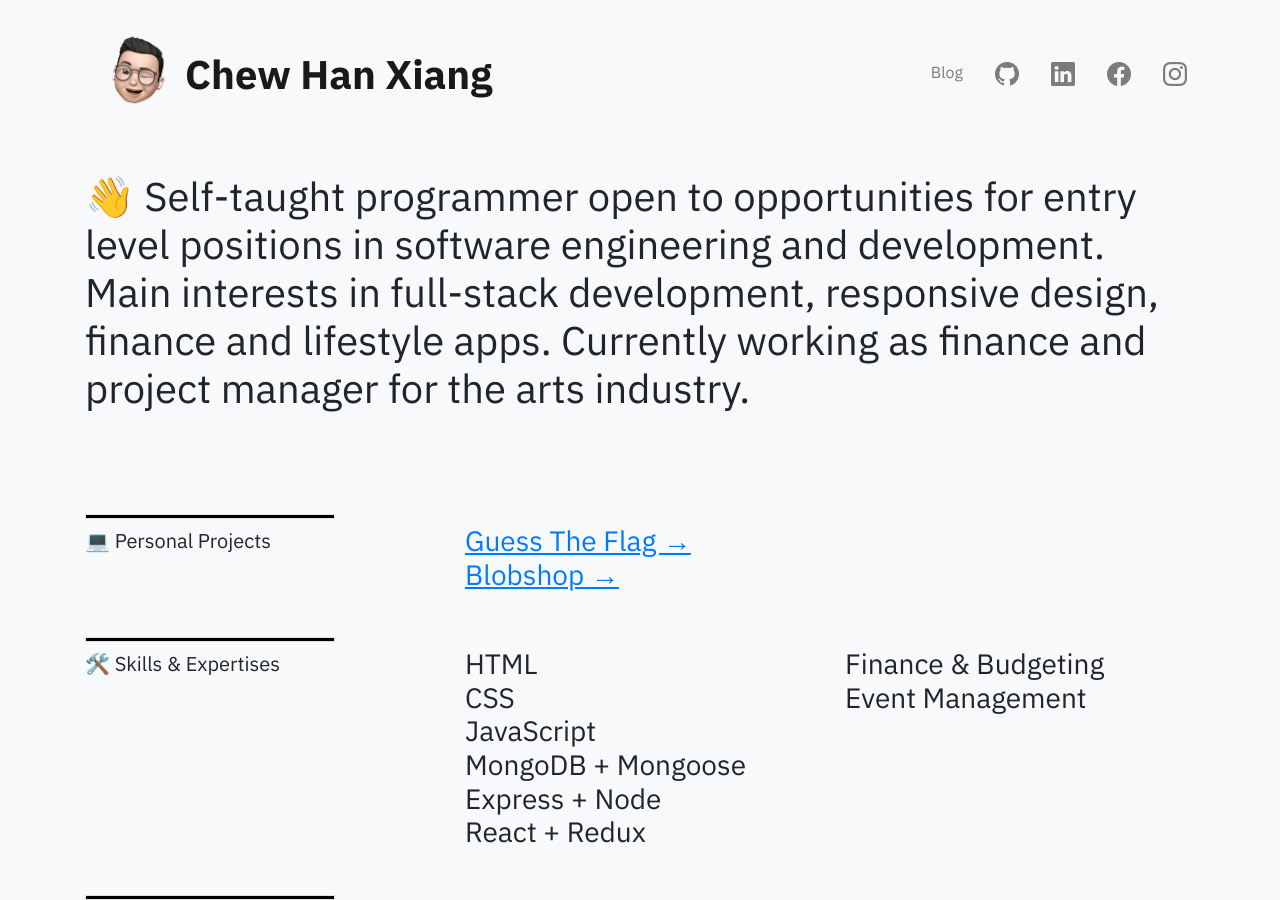
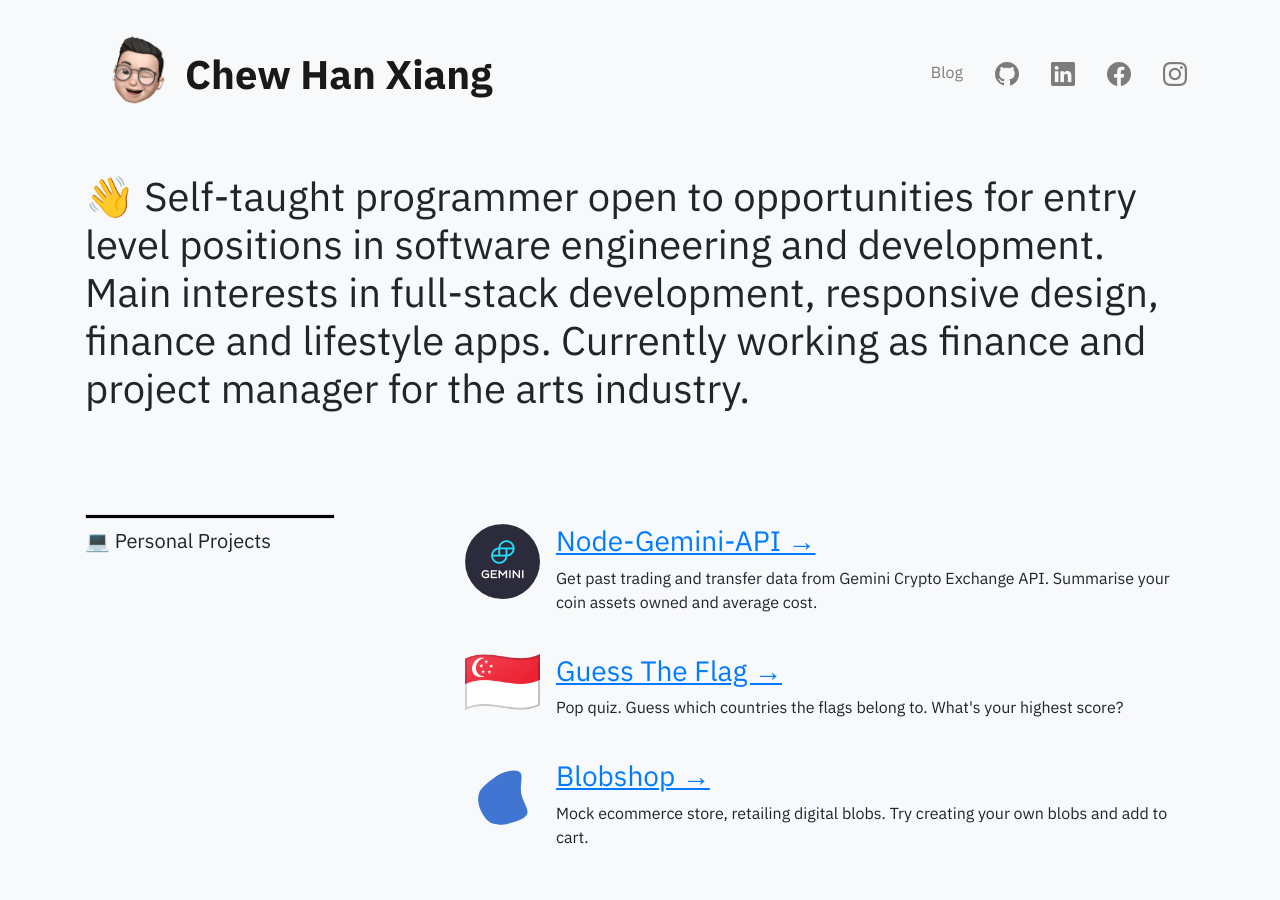
Before and after one commit to chewhx/chewhx.github.io, a Jekyll site: the page built from index.markdown, in a window 1280 px wide and 900 px high. Built offline with Jekyll 4.4.1, drawn with Linux system fonts in a browser that asks for light colours; nearby versions of some CDN libraries.

Commit message:
project update gemini api

```diff
--- a/_layouts/index.html
+++ b/_layouts/index.html
@@ -16,22 +16,82 @@
             <div class="border"></div>
             💻 Personal Projects
           </div>
+
           <div class="col-lg-8">
-            <ul class="h3 list-unstyled">
-              <li>
+            <!-- Project start -->
+            <div class="media mb-4">
+              <div class="d-flex mr-3" style="width: 75px">
+                <img
+                  class="img-fluid rounded-circle"
+                  src="/assets/icons/personal-projects/og.png"
+                  alt="Gemini Node API Project Logo"
+                />
+              </div>
+              <div class="media-body">
+                <h3 class="mt-0">
+                  <a
+                    target="_blank"
+                    href="https://github.com/chewhx/gemini-api-node"
+                  >
+                    <u> Node-Gemini-API → </u>
+                  </a>
+                </h3>
+                <p>
+                  Get past trading and transfer data from Gemini Crypto Exchange
+                  API. Summarise your coin assets owned and average cost.
+                </p>
+              </div>
+            </div>
+            <!-- Project end-->
+
+            <!-- Project start-->
+            <div class="media mb-4">
+              <div class="d-flex mr-3" style="width: 75px">
+                <img
+                  class="img-fluid"
+                  src="/assets/icons/personal-projects/sg.png"
+                  alt="Guess The Flag Project Logo"
+                />
+              </div>
+              <div class="media-body">
+                <h3 class="mt-0">
                   <a
                     target="_blank"
                     href="https://guess-the-country-flags.herokuapp.com/"
                   >
                     <u> Guess The Flag → </u>
                   </a>
-              </li>
-              <li>
+                </h3>
+                <p>
+                  Pop quiz. Guess which countries the flags belong to. What's
+                  your highest score?
+                </p>
+              </div>
+            </div>
+            <!-- Project end-->
+
+            <!-- Project start -->
+            <div class="media mb-4">
+              <div class="d-flex mr-3" style="width: 75px">
+                <img
+                  class="img-fluid"
+                  src="/assets/icons/personal-projects/blob.svg"
+                  alt="Blobshop Project Logo"
+                />
+              </div>
+              <div class="media-body">
+                <h3 class="mt-0">
                   <a target="_blank" href="https://blobshop.netlify.app/">
                     <u> Blobshop → </u>
                   </a>
-              </li>
-            </ul>
+                </h3>
+                <p>
+                  Mock ecommerce store, retailing digital blobs. Try creating
+                  your own blobs and add to cart.
+                </p>
+              </div>
+            </div>
+            <!-- Project end-->
           </div>
         </div>
       </section>
```
Also changed, not shown: _layouts/blog.html (+10 -1 lines), _posts/2021-05-23-how-much-did-i-spend-on-bitcoin.md (added, +10 -0 lines), assets/icons/personal-projects/blob.svg (added), assets/icons/personal-projects/og.png (added), assets/icons/personal-projects/sg.png (added). Lines whose indentation alone changed are shown as unchanged.
